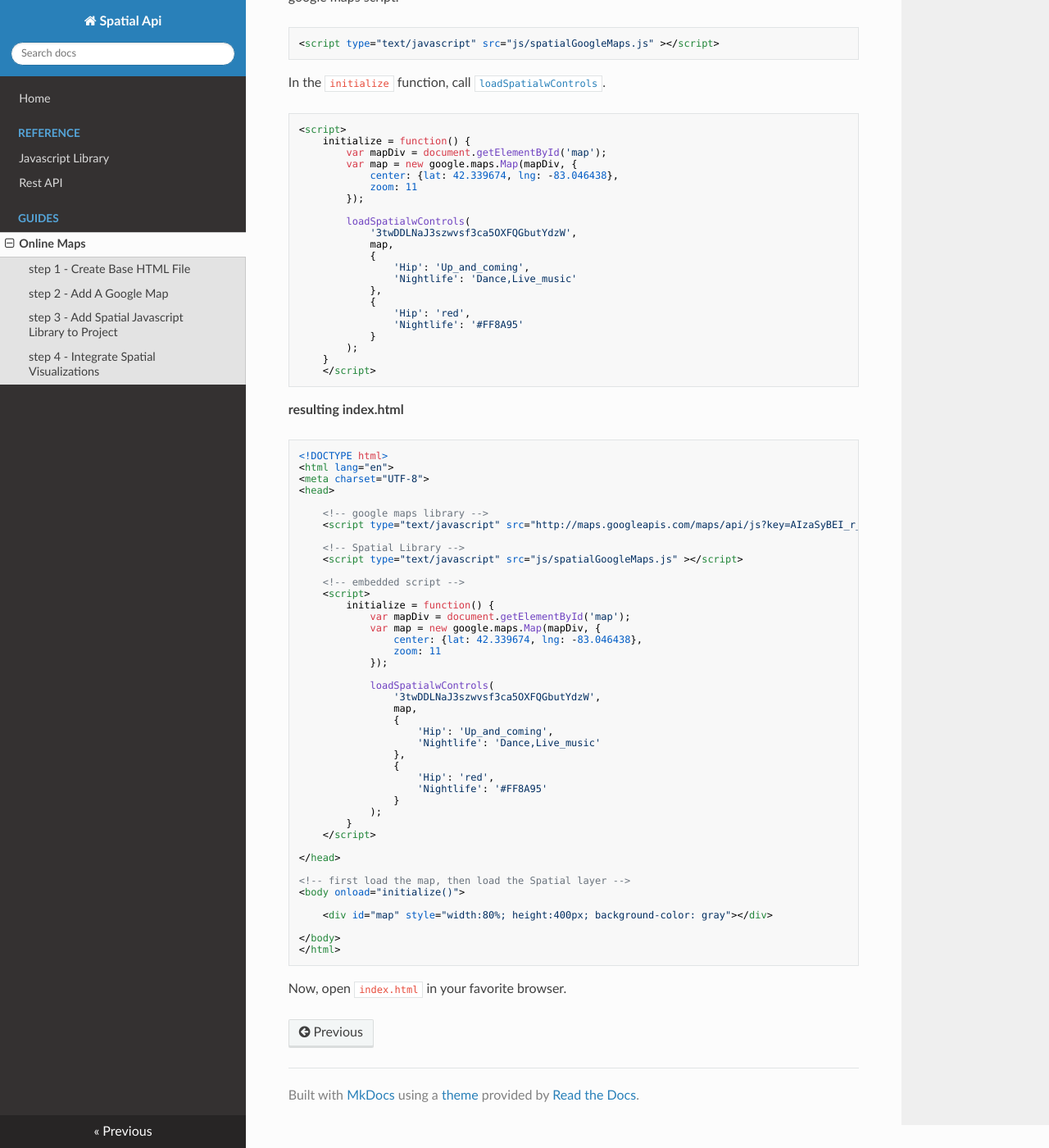
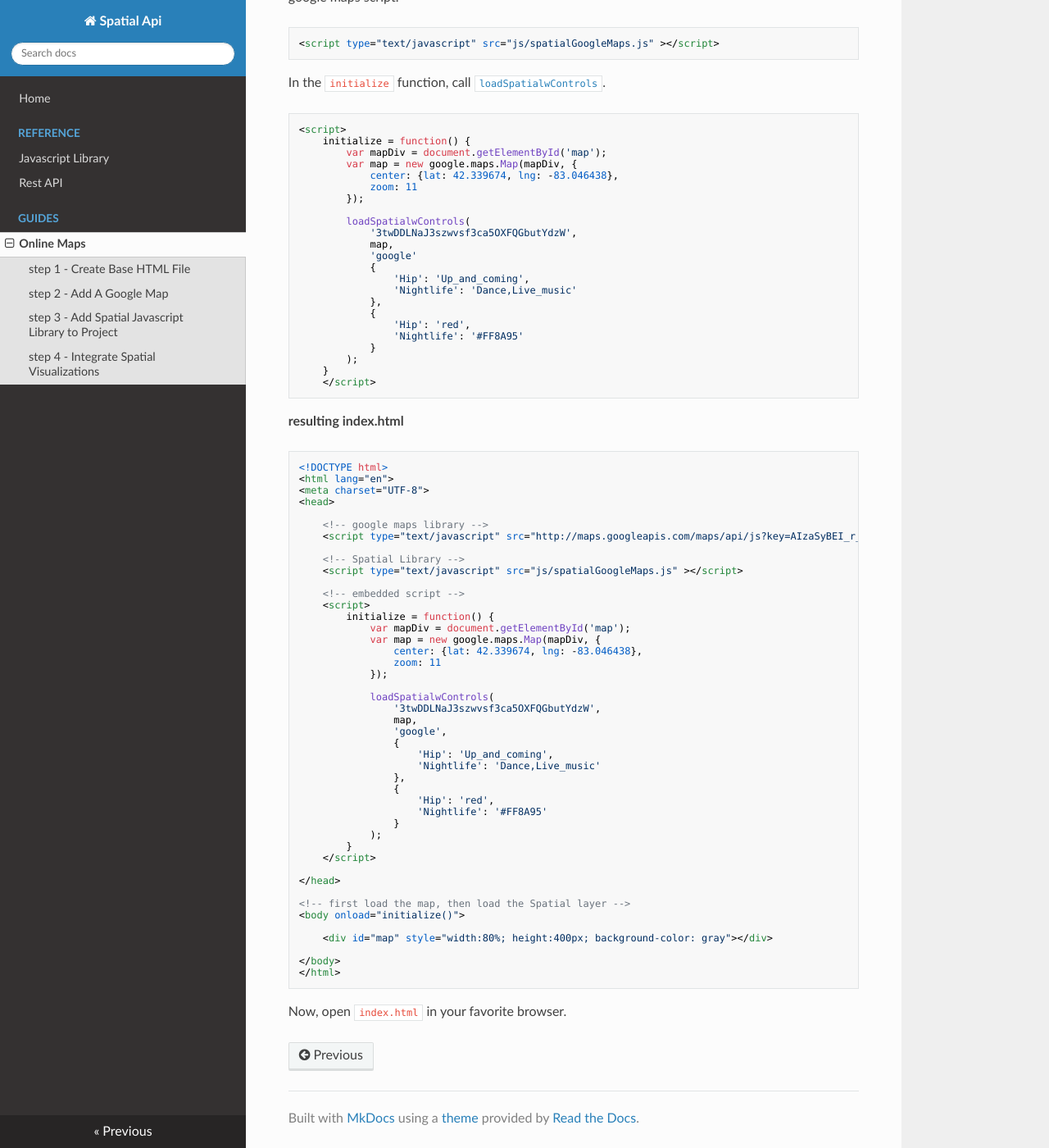
Before and after one commit to phillip-martin/spatial_documentation, an MkDocs documentation site: the page built from docs/guides/maps.md, in a window 1280 px wide and 1400 px high, scrolled down 2635 px. Shown: the whole window at 82% size. Built offline with MkDocs 1.6.1, drawn with Linux system fonts in a browser that asks for light colours; nearby versions of some CDN libraries; old or Windows-style settings are respelled for this version of MkDocs.

Commit message:
documentation update

````diff
--- a/docs/guides/maps.md
+++ b/docs/guides/maps.md
@@ -12,17 +12,17 @@ Through this tutorial, we assume that you are starting out with an empty directo
 Create a base HTML file called `index.html` in the root directory of your project with the following code:
 
 **index.html:**
-```html
-<!DOCTYPE html>
-<html lang="en">
-<meta charset="UTF-8">
-<head>
+```
+    <!DOCTYPE html>
+    <html lang="en">
+    <meta charset="UTF-8">
+    <head>
 
-</head>
-<body>
+    </head>
+    <body>
 
-</body>
-</html>
+    </body>
+    </html>
 ```
 
 **resulting project structure:**
@@ -139,6 +139,7 @@ In the `initialize` function, call [`loadSpatialwControls`](/references/javascri
         loadSpatialwControls(
             '3twDDLNaJ3szwvsf3ca5OXFQGbutYdzW',
             map,
+            'google'
             {
                 'Hip': 'Up_and_coming',
                 'Nightlife': 'Dance,Live_music'
@@ -177,6 +178,7 @@ In the `initialize` function, call [`loadSpatialwControls`](/references/javascri
             loadSpatialwControls(
                 '3twDDLNaJ3szwvsf3ca5OXFQGbutYdzW',
                 map,
+                'google',
                 {
                     'Hip': 'Up_and_coming',
                     'Nightlife': 'Dance,Live_music'
````
